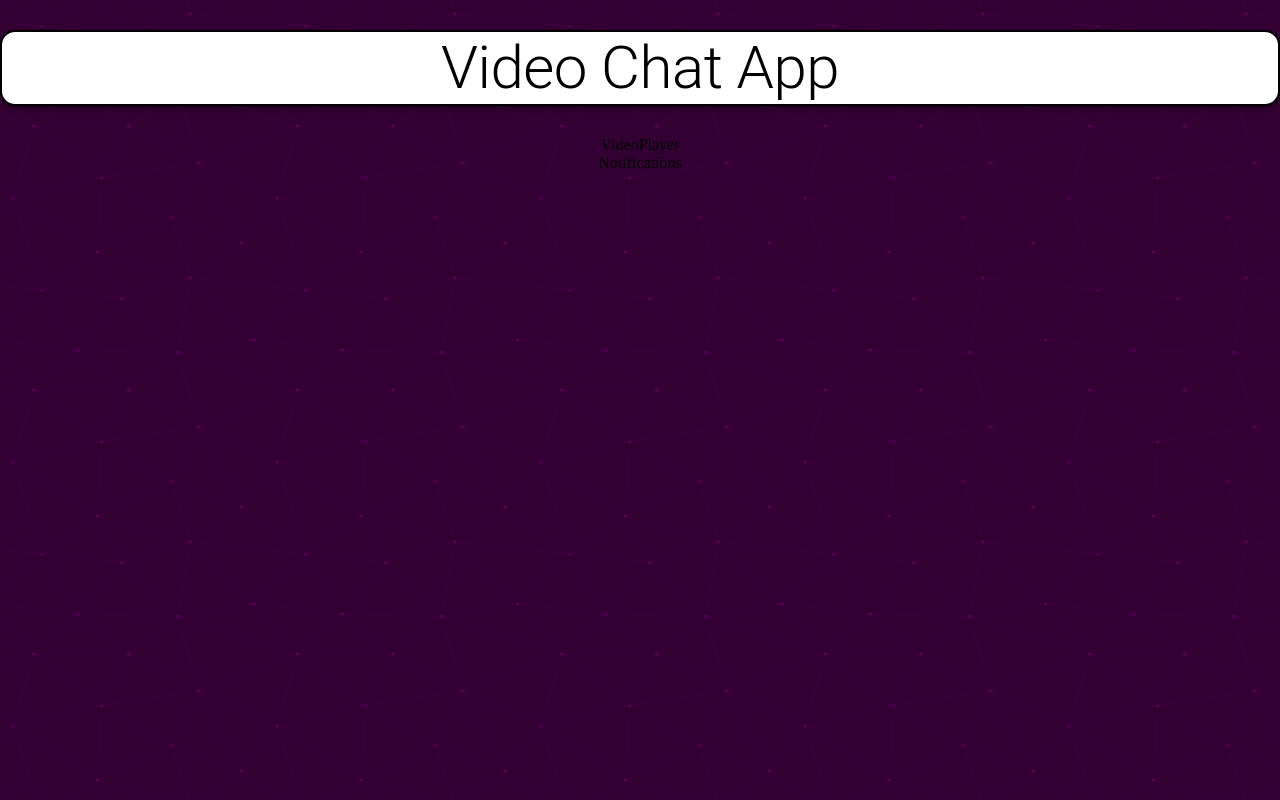
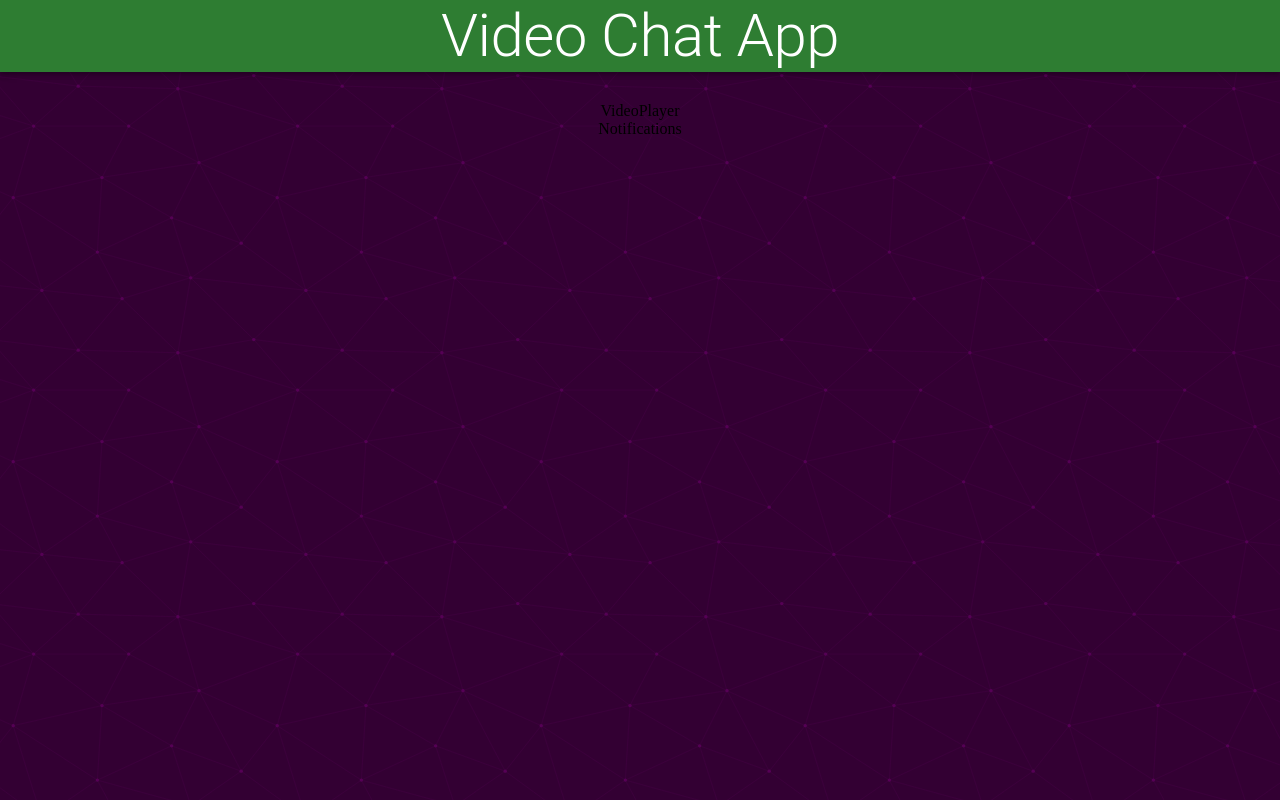
Before and after one commit to islamCodehood/video-chat-app, a React (Create React App) app in the folder client/: page / in a window 1280 px wide. Built offline with nearby package versions, Linux system fonts and the light colour scheme.

Commit message:
style appBar

```diff
--- a/client/src/App.js
+++ b/client/src/App.js
@@ -7,14 +7,12 @@
 
 const useStyles = makeStyles((theme) => ({
   appBar: {
-    borderRadius: 15,
-    margin: '30px 100px',
+    margin: '0 100px 30px',
     display: 'flex',
     flexDirection: 'row',
     justifyContent: 'center',
     alignItems: 'center',
     width: '600px',
-    border: '2px solid black',
   },
   image: {
     marginLeft: '15px',
@@ -30,7 +28,7 @@
   const classes = useStyles()
   return (
     <div className={classes.wrapper}>
-        <AppBar className={classes.appBar} position="static" color="inherit">
+        <AppBar className={classes.appBar} position="static" color="success">
             <Typography variant="h2" align="center">
                 Video Chat App
             </Typography>
```
